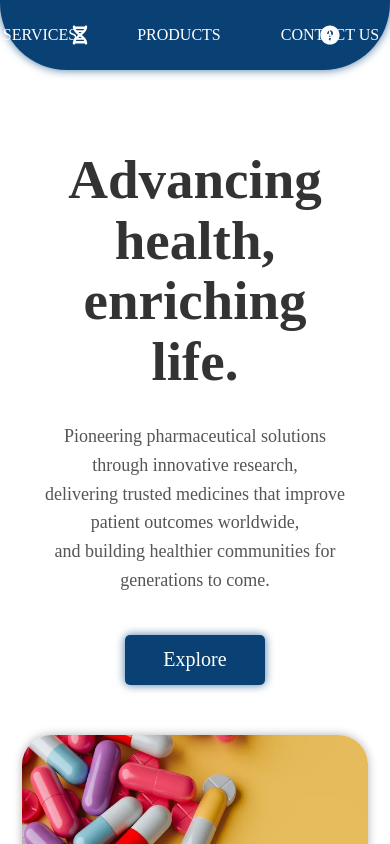
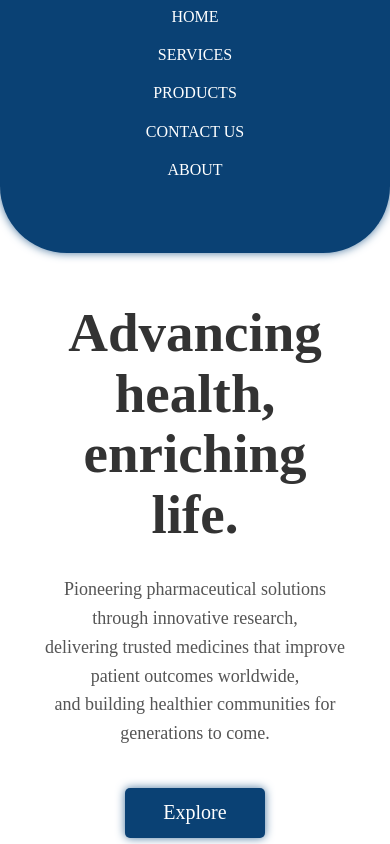
Before and after one commit to CelloSki/Cedar-Pharmaceutical, a plain HTML site: page index.html in a window 390 px wide. Shown: the top 844 px of the page. Drawn offline with Linux system fonts and the light colour scheme.

Commit message:
Fixed mobile responsive flaw

```diff
--- a/index.html
+++ b/index.html
@@ -8,27 +8,25 @@
   </head>
   <body>
     <header>
-      <nav>
       <div class="logo-container">
         <img src="images/logo.svg" alt="Cedar Limited Logo" />
         <p>CEDAR LIMITED</p>
       </div>
-
-        <div class="nav-links">
+      <nav>
         <a href="#">HOME</a>
         <a href="pages/services.html">SERVICES</a>
         <a href="pages/products.html">PRODUCTS</a>
         <a href="pages/contact.html">CONTACT US</a>
         <a href="pages/about.html">ABOUT</a>
-        </div>
-
-        <a href="#" class="faq-link">
+      </nav>
+      <div class="faq-logo">
+        <a href="#">
           <img
             src="images/faq.svg"
             alt="Frequently Asked Questions and Answers Icon"
           />
         </a>
-      </nav>
+      </div>
     </header>
 
     <main>
--- a/styles.css
+++ b/styles.css
@@ -7,33 +7,27 @@
 
 /* Header & Navigation */
 header {
+  display: flex;
   position: fixed;
   top: 0;
   left: 0;
   width: 100%;
+  height: 10vh;
   z-index: 100;
   background-color: transparent;
-}
-
-nav {
-  display: flex;
-  align-items: center;
-  justify-content: space-between;
-  width: 100%;
-  height: 70px;
   background-color: #0a4174;
   border-bottom-right-radius: 67px;
   border-bottom-left-radius: 67px;
   box-shadow: 0 0 10px #49769f;
-  padding: 0 40px;
-  position: relative;
+  align-items: center;
+  gap: 2vh;
 }
 
 /* Logo */
 .logo-container {
   display: flex;
   align-items: center;
-  gap: 15px;
+  gap: 1rem;
 }
 
 .logo-container img {
@@ -50,15 +44,16 @@ nav {
 }
 
 /* Navigation Links */
-.nav-links {
+
+nav {
   display: flex;
-  gap: 30px;
-  position: absolute;
-  left: 50%;
-  transform: translateX(-50%);
+  justify-content: center;
+  align-items: flex-end;
+  width: 100%;
+  gap: 0.5vh;
 }
 
-.nav-links a {
+nav a {
   color: white;
   text-decoration: none;
   font-size: 16px;
@@ -68,18 +63,19 @@ nav {
   white-space: nowrap;
 }
 
-.nav-links a:hover {
+nav a:hover {
   background-color: #49769f;
   box-shadow: 0 0 15px #0a4174;
 }
 
 /* FAQ Link */
-.faq-link {
+.faq-logo {
   display: flex;
-  align-items: center;
+  width: 20%;
+  justify-content: space-around;
 }
 
-.faq-link img {
+.faq-logo img {
   width: 40px;
   height: 24px;
 }
@@ -211,3 +207,31 @@ main {
     display: none;
   }
 }
+
+@media (max-width: 700px) {
+  header {
+    height: 30vh;
+    gap: 2vh;
+    display: block;
+  }
+
+  nav {
+    flex-direction: column;
+    align-items: center;
+    justify-content: center;
+  }
+
+  main {
+    margin-top: 30vh;
+  }
+}
+
+@media (max-width: 880px) {
+  .faq-logo {
+    display: none;
+  }
+
+  .logo-container {
+    display: none;
+  }
+}
```
Lines whose indentation alone changed are shown as unchanged.
